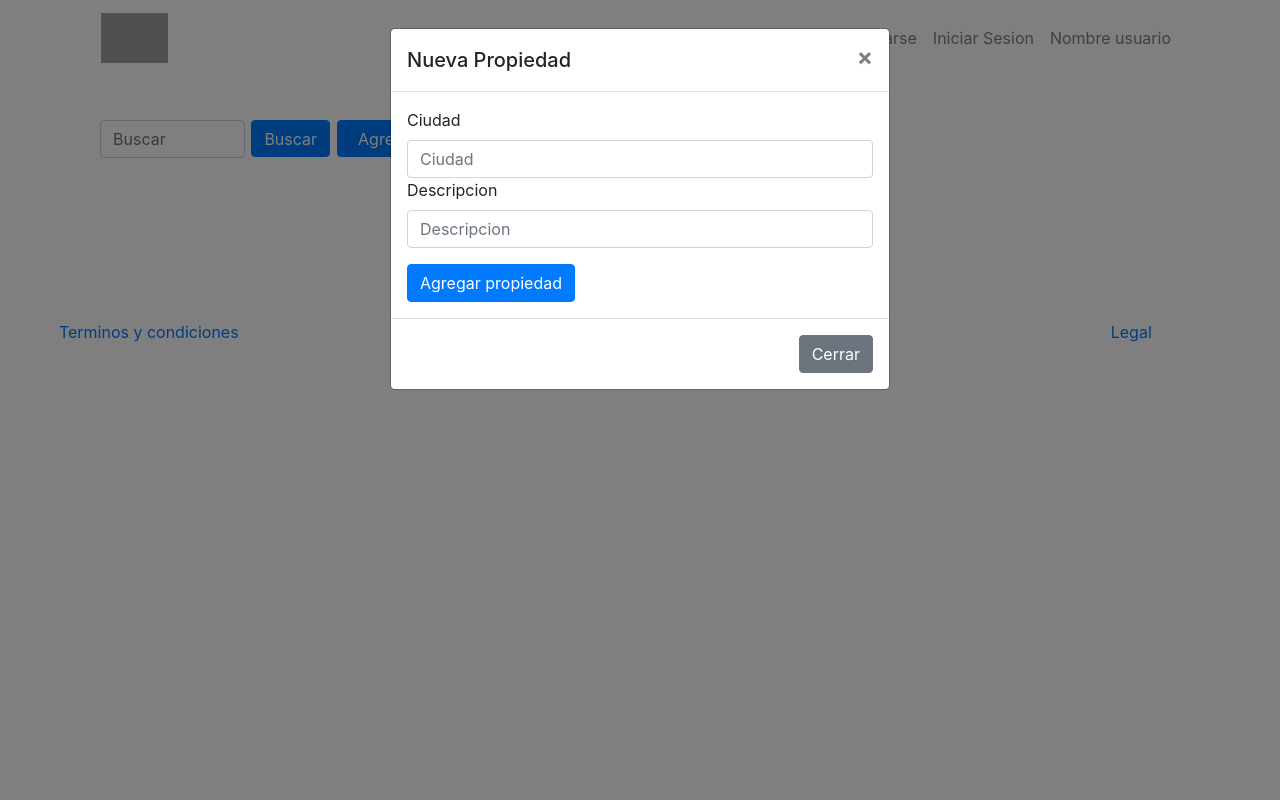
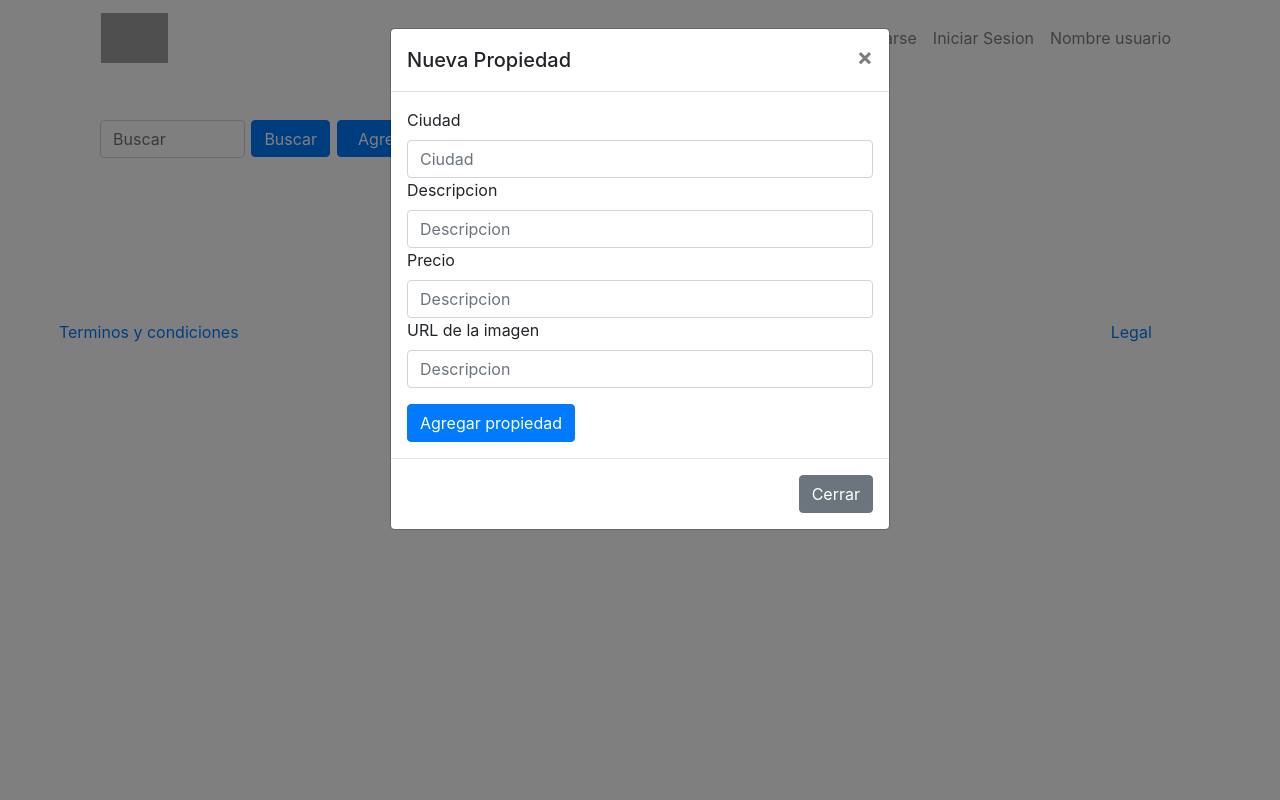
Before and after one commit to ag94e/InmobiNova, a Django app: page /houses/ in a window 1280 px wide, after a click on "Agregar Propiedad". Run offline with Django 3.2, Linux system fonts and the light colour scheme; data that the repository does not hold is empty; some libraries are stand-ins or nearby versions; grey boxes are pictures that could not be loaded.

Commit message:
Add Fields Houses Form

```diff
--- a/gestionpedidos/templates/houses.html
+++ b/gestionpedidos/templates/houses.html
@@ -35,10 +35,17 @@
 
           <div class="form-group">
             <label for="exampleInputEmail1">Ciudad</label>
-            <input type="text" class="form-control" id="exampleInputEmail1" aria-describedby="emailHelp" placeholder="Ciudad">
+            <input type="text" class="form-control" id="exampleInputEmail1" aria-describedby="emailHelp" placeholder="Ciudad" name="ciudad">
 
             <label for="exampleInputEmail1">Descripcion</label>
-            <input type="text" class="form-control" id="exampleInputEmail1" aria-describedby="emailHelp" placeholder="Descripcion">
+            <input type="text" class="form-control" id="exampleInputEmail1" aria-describedby="emailHelp" placeholder="Descripcion" name="descripcion">
+
+            <label for="exampleInputEmail1">Precio</label>
+            <input type="text" class="form-control" id="exampleInputEmail1" aria-describedby="emailHelp" placeholder="Descripcion" name="precio">
+
+            <label for="exampleInputEmail1">URL de la imagen</label>
+            <input type="text" class="form-control" id="exampleInputEmail1" aria-describedby="emailHelp" placeholder="Descripcion" name="imagen">
+
           </div>
           <button type="submit" class="btn btn-primary">Agregar propiedad</button>
         </form>
```
